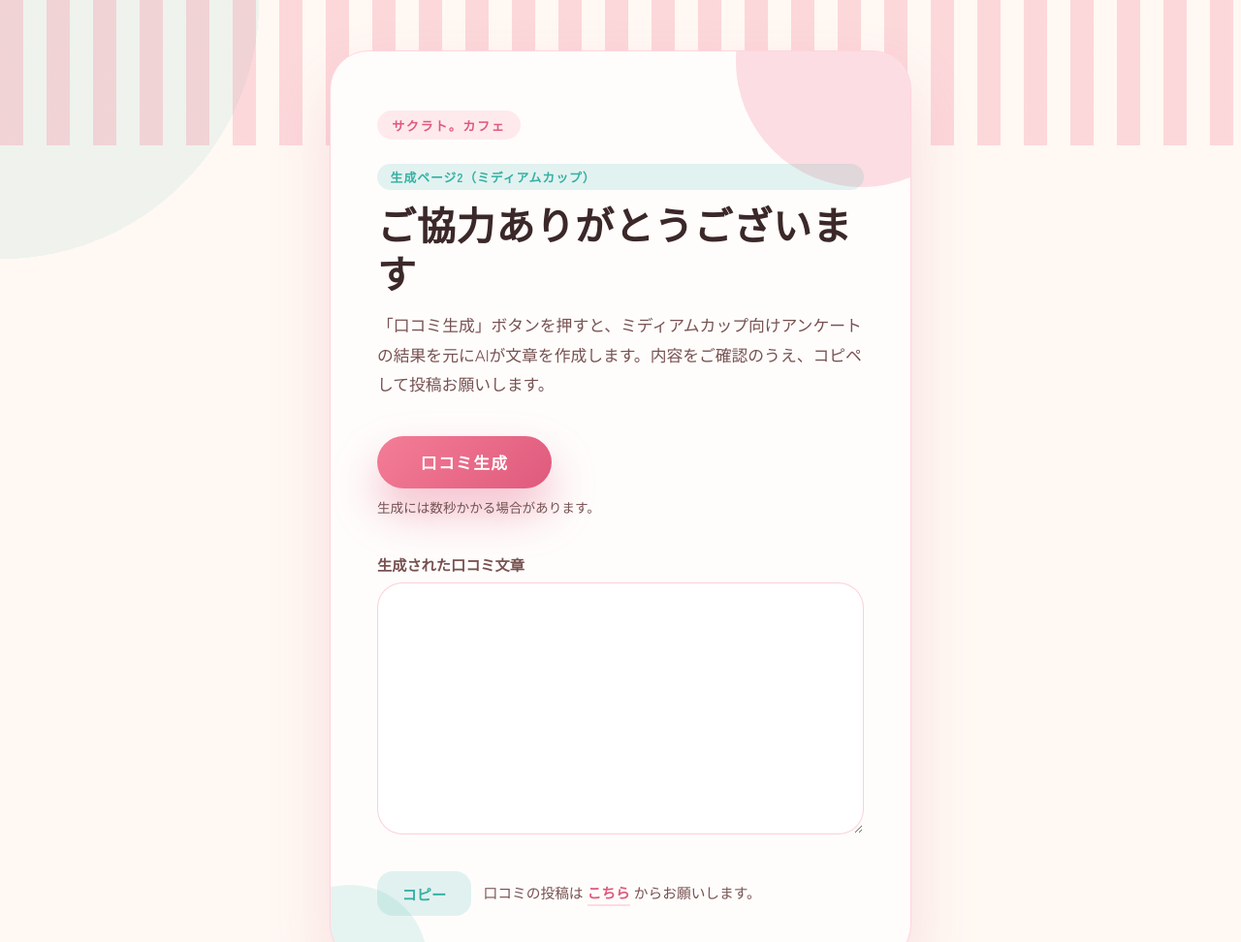
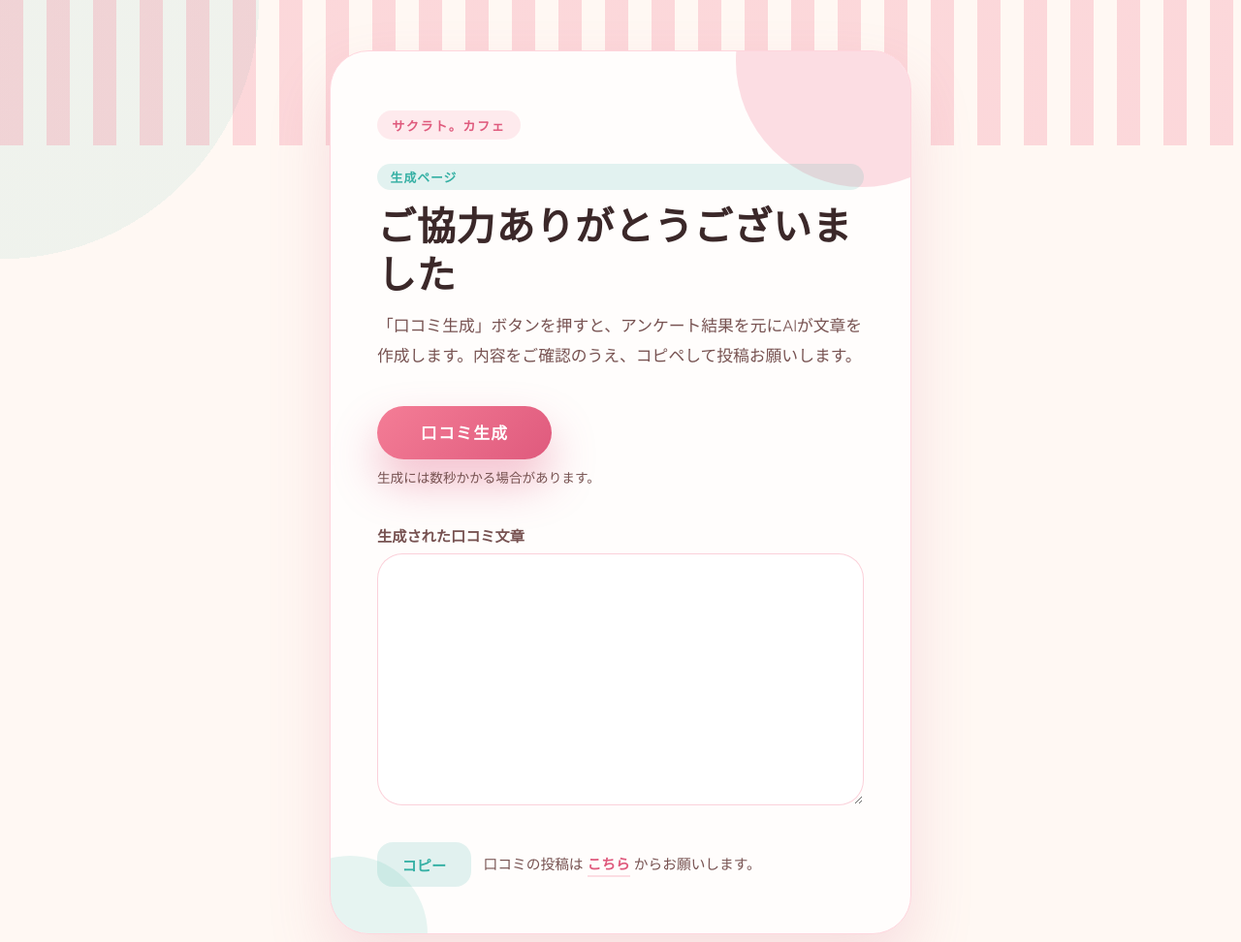
Before and after one commit to piste-boss/oisoya_review, a website built with Vite: page generator/page2/index.html in a window 1280 px wide. Shown: the top 972 px of the page at 97% size. Built offline with nearby package versions, Linux system fonts and the light colour scheme.

Commit message:
chore: align generator page copy

```diff
--- a/generator/page2/index.html
+++ b/generator/page2/index.html
@@ -17,10 +17,10 @@
       <main class="generator">
         <header class="generator__header">
           <p class="generator__brand">サクラト。カフェ</p>
-          <p class="generator__page-tag">生成ページ2（ミディアムカップ）</p>
-          <h1 class="generator__title">ご協力ありがとうございます</h1>
+          <p class="generator__page-tag">生成ページ</p>
+          <h1 class="generator__title">ご協力ありがとうございました</h1>
           <p class="generator__lead">
-            「口コミ生成」ボタンを押すと、ミディアムカップ向けアンケートの結果を元にAIが文章を作成します。内容をご確認のうえ、コピペして投稿お願いします。
+            「口コミ生成」ボタンを押すと、アンケート結果を元にAIが文章を作成します。内容をご確認のうえ、コピペして投稿お願いします。
           </p>
         </header>
         <section class="generator__controls">
```
Also changed, not shown: generator/index.html (+3 -3 lines), generator/page3/index.html (+3 -3 lines).
